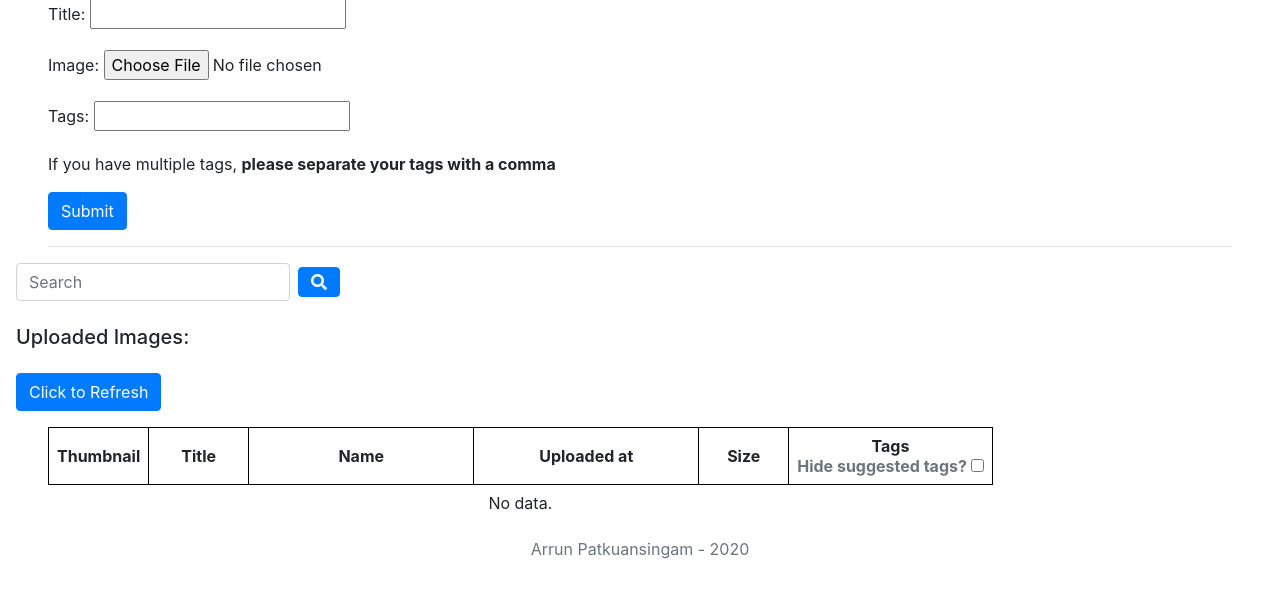
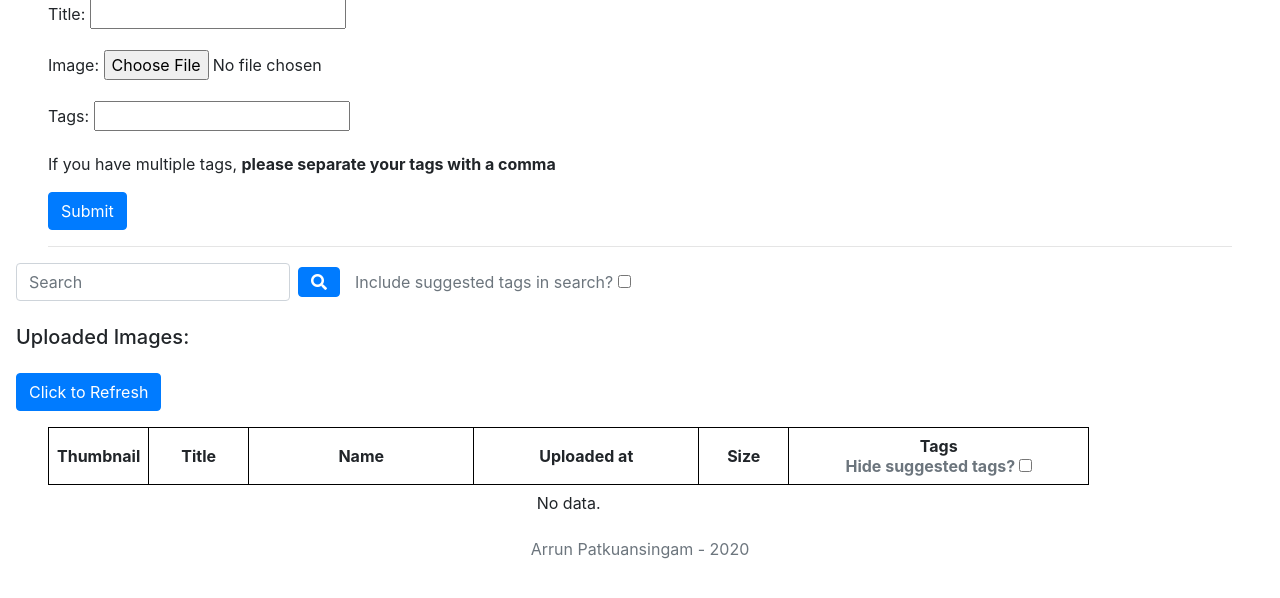
Before and after one commit to arrunp/shopify_image_repo, a Django app: page / in a window 1280 px wide. Shown: the part 135-733 px from the top of the page. Run offline with Django 3.2, Linux system fonts and the light colour scheme; data that the repository does not hold is empty; some libraries are stand-ins or nearby versions.

Commit message:
search is working using tags suggested by vision api

```diff
--- a/image_repo/repo/templates/repo/index.html
+++ b/image_repo/repo/templates/repo/index.html
@@ -31,7 +31,9 @@
     {% csrf_token %}
     <input class="form-control mr-sm-2" type="search" name="imageSearch" placeholder="Search" aria-label="Search">
     <button class="btn btn-primary" type="submit"><i class="fa fa-search"></i></button>
-
+    <div class="text-muted" style="margin-left: 15px;"> Include suggested tags in search? <input type="checkbox"
+            id="vision_tag_search" name="vision_tag_search">
+    </div>
 </form>
 
 <!--WARNING FOR IMAGE DUPLICATES-->
@@ -54,7 +56,7 @@
             <th class="py-2 px-2 border_black" style="min-width: 225px;">Name</th>
             <th class="py-2 px-2 border_black" style="min-width: 225px;">Uploaded at</th>
             <th class="py-2 px-2 border_black" style="min-width: 90px;">Size</th>
-            <th class="py-2 px-2 border_black" style="min-width: 150px;">Tags <br>
+            <th class="py-2 px-2 border_black" style="min-width: 300px;">Tags <br>
                 <div class="text-muted">Hide suggested tags? <input type="checkbox" id="hideVisionTags"
                         onclick="hideVisionTags()">
                 </div>
@@ -91,7 +93,11 @@
             </td>
             <td class="py-2 px-2 border_black">{{ image.date }} EST</td>
             <td class="py-2 px-2 border_black">{{ image.image.size|filesizeformat }}</td>
-            <td class="py-2 px-2 border_black">{{ image.tags }}</td>
+            <td class="py-2 px-2 border_black">{{ image.tags }} <br> <br><span class="vision_tags"
+                    style="display: block;"><strong>Suggested
+                        tags:</strong>
+                    {{ image.vision_tags }}</span>
+            </td>
             <td class="py-2 px-2 border_black">
                 <!--IMAGE DELETE-->
                 <form action="{% url 'imageDelete' image.id %}" method="POST">
--- a/image_repo/repo/views.py
+++ b/image_repo/repo/views.py
@@ -89,6 +89,7 @@ class ImageCreateView(CreateView):
 def imageSearch(request):
     if request.method == 'GET':
         search = request.GET.get('imageSearch')
+        vision_tag_search = request.GET.get('vision_tag_search')
         unique_images = set()
         search = search.split(" ")
 
@@ -101,6 +102,16 @@ def imageSearch(request):
                         tags_list.append(x.strip().lower())
                     if word.lower() in tags_list:
                         unique_images.add(image)
+
+        if vision_tag_search == 'on':
+            for word in search:
+                for image in images:
+                    if image.vision_tags != None:
+                        vision_tags_list = []
+                        for x in image.vision_tags.split(','):
+                            vision_tags_list.append(x.strip().lower())
+                        if word.lower() in vision_tags_list:
+                            unique_images.add(image)
 
         for word in search:
             found_images = Image.objects.filter(
```
